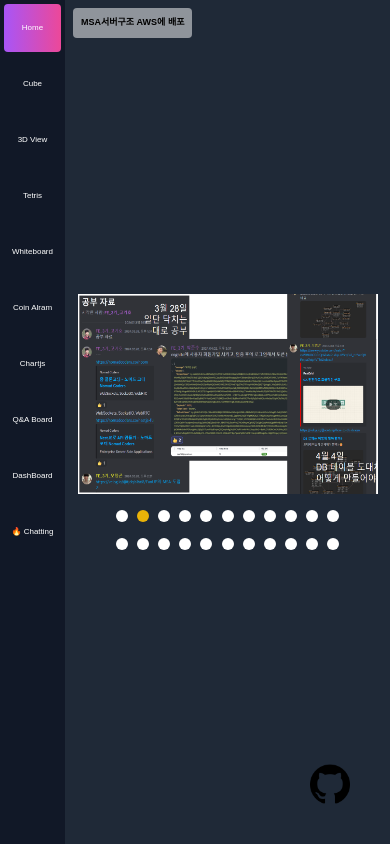
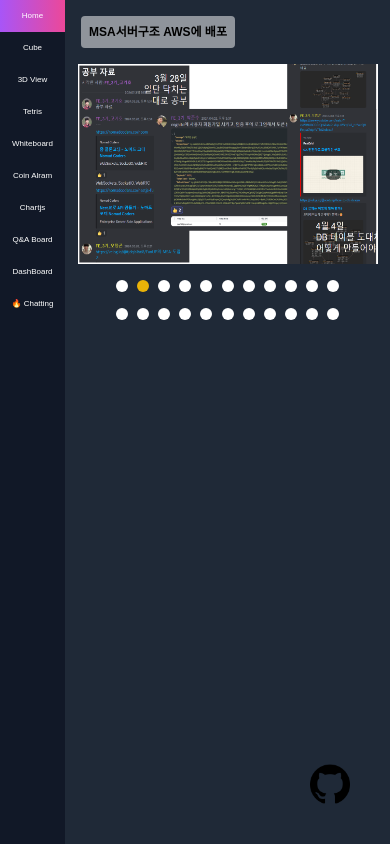
Before and after one commit to ohddang/blog, a React (Vite) app: page /this-is-me/chatting in a window 390 px wide. Built offline with nearby package versions, Linux system fonts and the light colour scheme; a web font is replaced by a local one.

Commit message:
반응형 수정

```diff
--- a/src/components/Chatting.tsx
+++ b/src/components/Chatting.tsx
@@ -26,11 +26,9 @@ export default function Chatting() {
       break;
   }
 
-  const fontSize =
-    mediaSize === MediaQuerySize.SMALL ? "text-[9px]" : mediaSize === MediaQuerySize.MEDIUM ? "text-xs" : "text-md";
+  const fontSize = mediaSize === MediaQuerySize.SMALL ? "text-xs" : mediaSize === MediaQuerySize.MEDIUM ? "text-xs" : "text-md";
   const top = mediaSize === MediaQuerySize.SMALL ? "top-1" : mediaSize === MediaQuerySize.MEDIUM ? "top-5" : "top-10";
-  const left =
-    mediaSize === MediaQuerySize.SMALL ? "left-1" : mediaSize === MediaQuerySize.MEDIUM ? "left-5" : "left-10";
+  const left = mediaSize === MediaQuerySize.SMALL ? "left-1" : mediaSize === MediaQuerySize.MEDIUM ? "left-5" : "left-10";
 
   const outlineStyle = isHover ? "outline outline-5 outline-yellow-500" : "";
 
@@ -58,26 +56,21 @@ export default function Chatting() {
   }, [isHover, timeRefresh]);
 
   return (
-    <div className="w-10/12 h-screen bg-gray-800 flex flex-col justify-center items-center relative">
-      <div
-        className={`w-fit h-fit p-1 flex flex-row items-end text-[8px] ${fontSize} font-bold absolute ${top} ${left} z-10`}
-      >
+    <div className="w-10/12 h-screen bg-gray-800 flex flex-col flex-start sm:justify-center items-center relative">
+      <div className={`w-fit h-fit p-1 flex flex-row items-end ${fontSize} font-bold absolute top-3 left-3 z-10`}>
         <div className="w-full h-full p-2 rounded bg-white/50 flex justify-center items-center">
           <p className="whitespace-nowrap">MSA서버구조 AWS에 배포</p>
         </div>
       </div>
       <div
-        className={`w-[300px] h-[200px] md:w-[420px] md:h-[280px] lg:w-[540px] lg:h-[360px] xl:w-[720px] xl:h-[480px] flex relative mb-4 lg:mb-10 ${outlineStyle}`}
+        className={`w-[300px] h-[200px] md:w-[420px] md:h-[280px] lg:w-[540px] lg:h-[360px] xl:w-[720px] xl:h-[480px] flex relative mb-4 lg:mb-10 mt-16 sm:mt-0 ${outlineStyle}`}
         onMouseEnter={() => setIsHover(true)}
         onMouseLeave={() => setIsHover(false)}
       >
         {opacity.map((op, i) => {
           return (
             <div key={i} className={`w-full h-full absolute top-0 left-0 transition-opacity duration-1000 ${op}`}>
-              <img
-                className="w-[300px] h-[200px] md:w-[420px] md:h-[280px] lg:w-[540px] lg:h-[360px] xl:w-[720px] xl:h-[480px]"
-                src={`background/chatting${i}.png`}
-              />
+              <img className="w-[300px] h-[200px] md:w-[420px] md:h-[280px] lg:w-[540px] lg:h-[360px] xl:w-[720px] xl:h-[480px]" src={`background/chatting${i}.png`} />
             </div>
           );
         })}
@@ -87,9 +80,7 @@ export default function Chatting() {
           return (
             <button
               key={i}
-              className={`w-3 h-3 gap-4 rounded-full  ${
-                i === index ? "bg-yellow-500" : "bg-white"
-              } focus:outline-none hover:scale-110 transition-transform duration-500`}
+              className={`w-3 h-3 gap-4 rounded-full  ${i === index ? "bg-yellow-500" : "bg-white"} focus:outline-none hover:scale-110 transition-transform duration-500`}
               onClick={() => {
                 setIsIndex(i);
                 setTimeRefresh(!timeRefresh);
@@ -98,10 +89,7 @@ export default function Chatting() {
           );
         })}
       </div>
-      <button
-        className="fixed w-10 h-10 text-4xl font-bold bottom-10 right-10 z-10"
-        onClick={() => window.open("https://github.com/Codeit-part4-team3", "_blank")}
-      >
+      <button className="fixed w-10 h-10 text-4xl font-bold bottom-10 right-10 z-10" onClick={() => window.open("https://github.com/Codeit-part4-team3", "_blank")}>
         <img className="w-10 h-10" src="logo/github.png" />
       </button>
     </div>
--- a/src/components/ui/SideBar.tsx
+++ b/src/components/ui/SideBar.tsx
@@ -17,7 +17,7 @@ const LinkList = [
 export default function SideBar() {
   const [pathname, setPathname] = useState<string>(window.location.pathname);
 
-  const style = "w-full h-12 flex justify-center items-center text-white rounded hover:bg-gray-800 whitespace-nowrap";
+  const style = "w-full h-8 sm:h-12 flex justify-center items-center text-white sm:rounded hover:bg-gray-800 whitespace-nowrap";
 
   useEffect(() => {
     setPathname(LinkList[0].path);
@@ -25,7 +25,7 @@ export default function SideBar() {
 
   return (
     <div className="w-2/12 z-10">
-      <div className="fixed w-2/12 h-screen flex flex-col gap-2 bg-gray-900 text-white overflow-scroll scrollbar-hide p-[4px] sm:p-3 lg:p-4 text-[8px] sm:text-[10px] md:text-xs lg:text-base">
+      <div className="fixed w-2/12 h-screen flex flex-col gap-0 sm:gap-2 bg-gray-900 text-white overflow-scroll scrollbar-hide sm:p-2 lg:p-4 text-[8px] sm:text-[10px] md:text-xs lg:text-base">
         {LinkList.map((link) => (
           <>
             {link.name === "border" ? (
@@ -34,9 +34,7 @@ export default function SideBar() {
               <Link
                 key={link.name}
                 to={link.path}
-                className={`${style} ${
-                  pathname === link.path ? "bg-gradient-to-r from-purple-500 to-pink-500 text-white" : ""
-                }`}
+                className={`${style} ${pathname === link.path ? "bg-gradient-to-r from-purple-500 to-pink-500 text-white" : ""}`}
                 onClick={() => setPathname(link.path)}
               >
                 {link.name}
```
